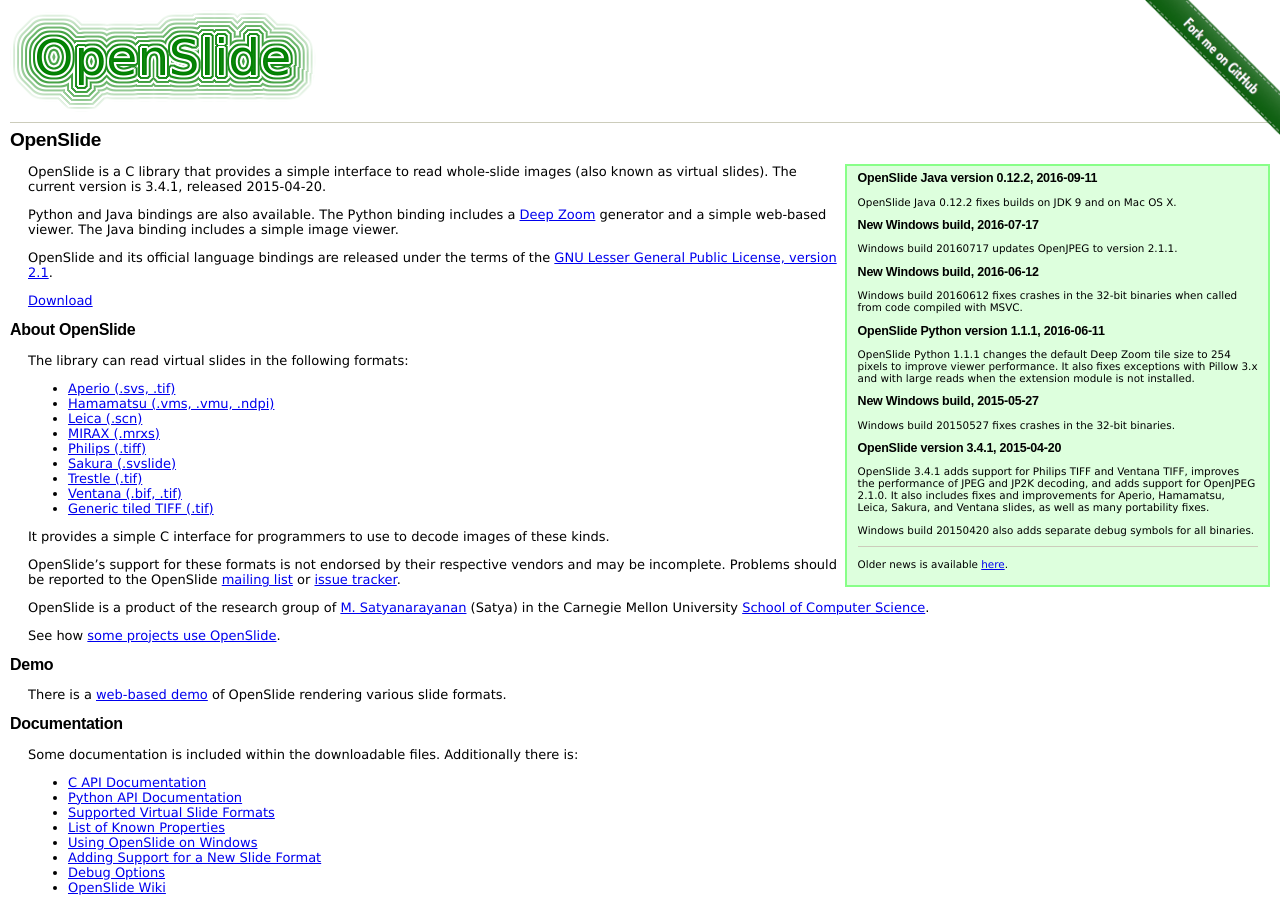
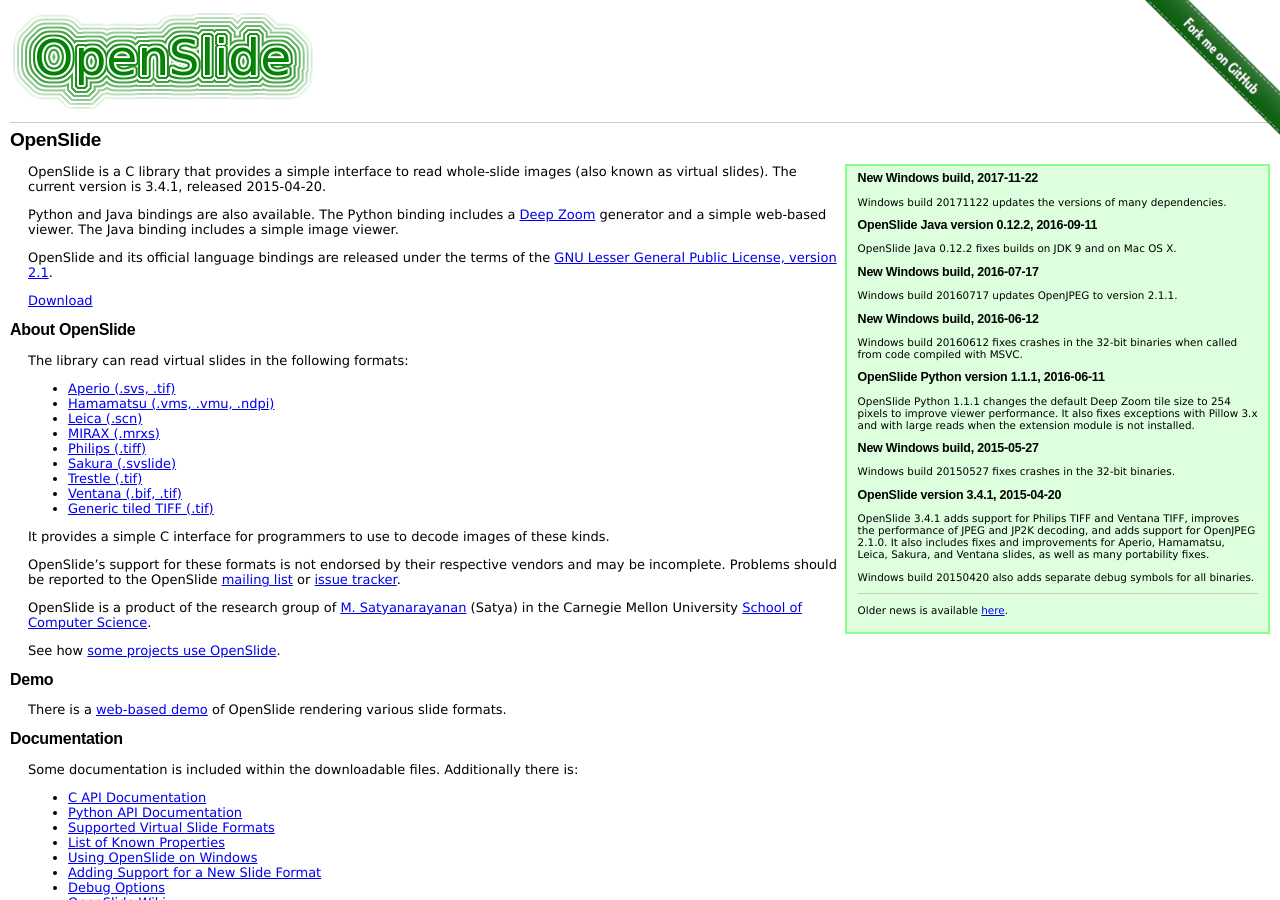
Before and after one commit to openslide/openslide.github.io, a Jekyll site: the page built from index.markdown, in a window 1280 px wide and 900 px high. Built offline with Jekyll 4.4.1, drawn with Linux system fonts in a browser that asks for light colours; comment, search, counter and statistics services are not loaded.

Commit message:
Windows build 20171122

```diff
--- a/_data/releases.yaml
+++ b/_data/releases.yaml
@@ -51,6 +51,7 @@
   - {version: 0.6.0, date: 2009-08-17, no_xz: 1}
   - {version: 0.5.0, date: 2009-07-15, no_xz: 1}
 winbuild:
+  - {date: 2017-11-22}
   - {date: 2016-07-17}
   - {date: 2016-06-12}
   - {date: 2015-05-27}
--- a/_includes/news.markdown
+++ b/_includes/news.markdown
@@ -1,4 +1,8 @@
 {% include links.markdown %}
+
+New Windows build, 2017-11-22
+-----------------------------
+Windows build 20171122 updates the versions of many dependencies.
 
 OpenSlide Java version 0.12.2, 2016-09-11
 -----------------------------------------
```
